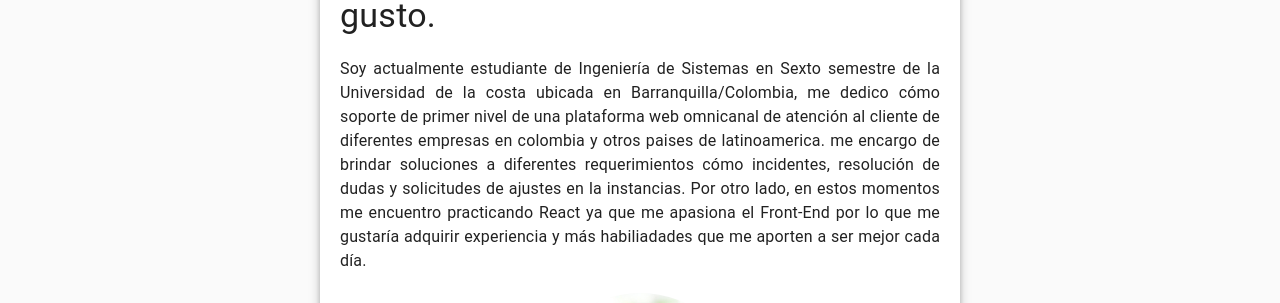
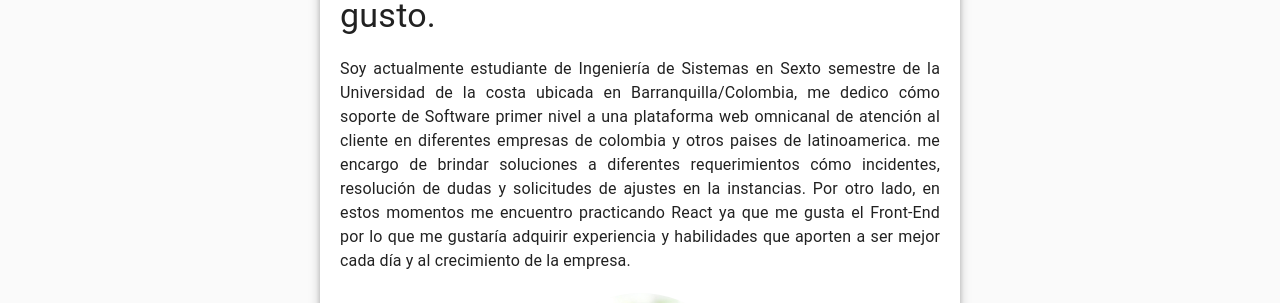
Before and after one commit to casm2203/videoYt, a React (Create React App) app: page /#/nosotros in a window 1280 px wide. Shown: the part 139-442 px from the top of the page. Built offline with nearby package versions, Linux system fonts and the light colour scheme; no server answers; the database is empty.

Commit message:
fixNosotros

```diff
--- a/src/components/Nosotros.js
+++ b/src/components/Nosotros.js
@@ -60,14 +60,15 @@ const Nosotros = () => {
           <Typography align="justify" variant="body1" color="initial">
             Soy actualmente estudiante de Ingeniería de Sistemas en Sexto
             semestre de la Universidad de la costa ubicada en
-            Barranquilla/Colombia, me dedico cómo soporte de primer nivel de una
-            plataforma web omnicanal de atención al cliente de diferentes
-            empresas en colombia y otros paises de latinoamerica. me encargo de
-            brindar soluciones a diferentes requerimientos cómo incidentes,
-            resolución de dudas y solicitudes de ajustes en la instancias. Por
-            otro lado, en estos momentos me encuentro practicando React ya que
-            me apasiona el Front-End por lo que me gustaría adquirir experiencia
-            y más habiliadades que me aporten a ser mejor cada día.
+            Barranquilla/Colombia, me dedico cómo soporte de Software primer
+            nivel a una plataforma web omnicanal de atención al cliente en
+            diferentes empresas de colombia y otros paises de latinoamerica. me
+            encargo de brindar soluciones a diferentes requerimientos cómo
+            incidentes, resolución de dudas y solicitudes de ajustes en la
+            instancias. Por otro lado, en estos momentos me encuentro
+            practicando React ya que me gusta el Front-End por lo que me
+            gustaría adquirir experiencia y habilidades que aporten a ser mejor
+            cada día y al crecimiento de la empresa.
           </Typography>
         </Grid>
 
```
